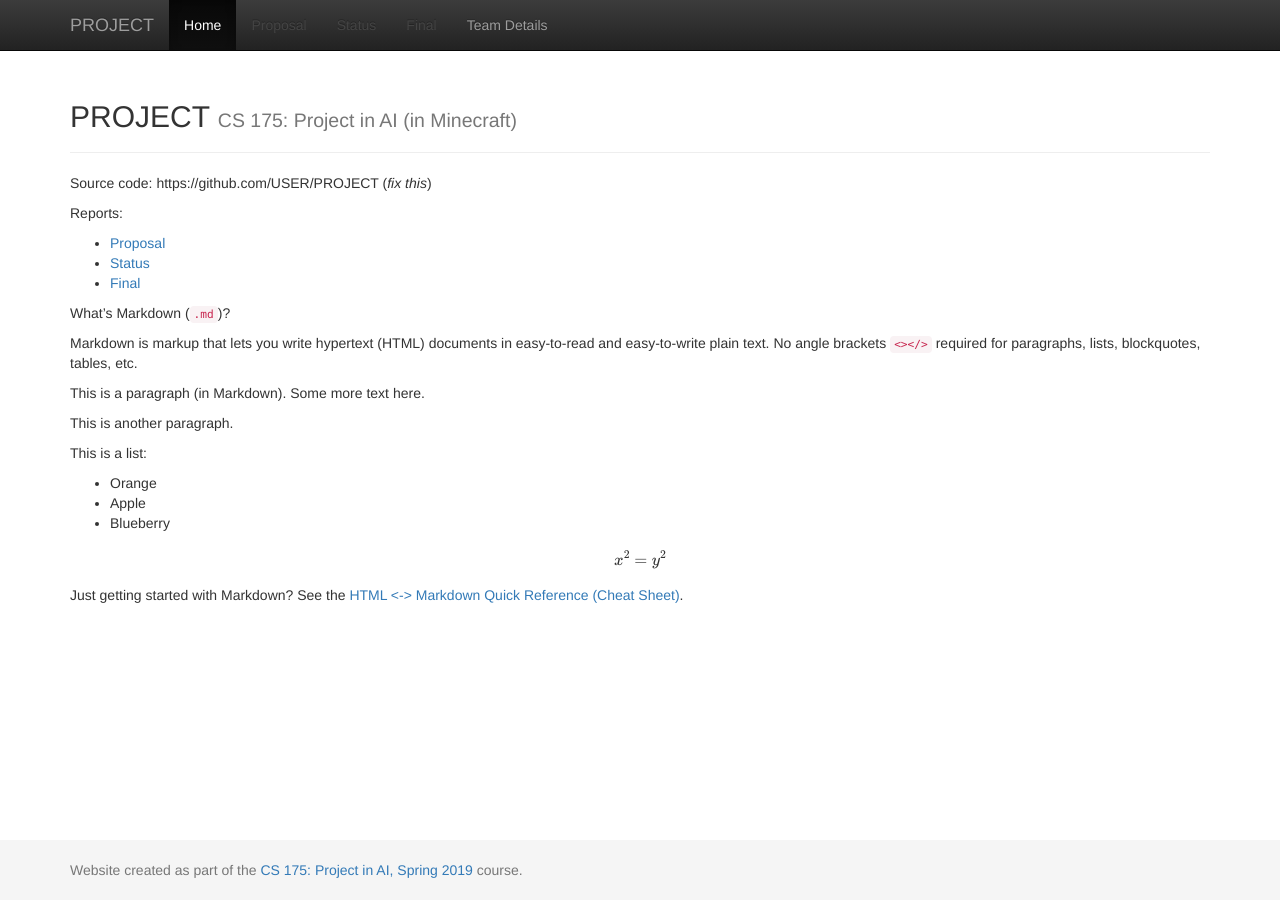
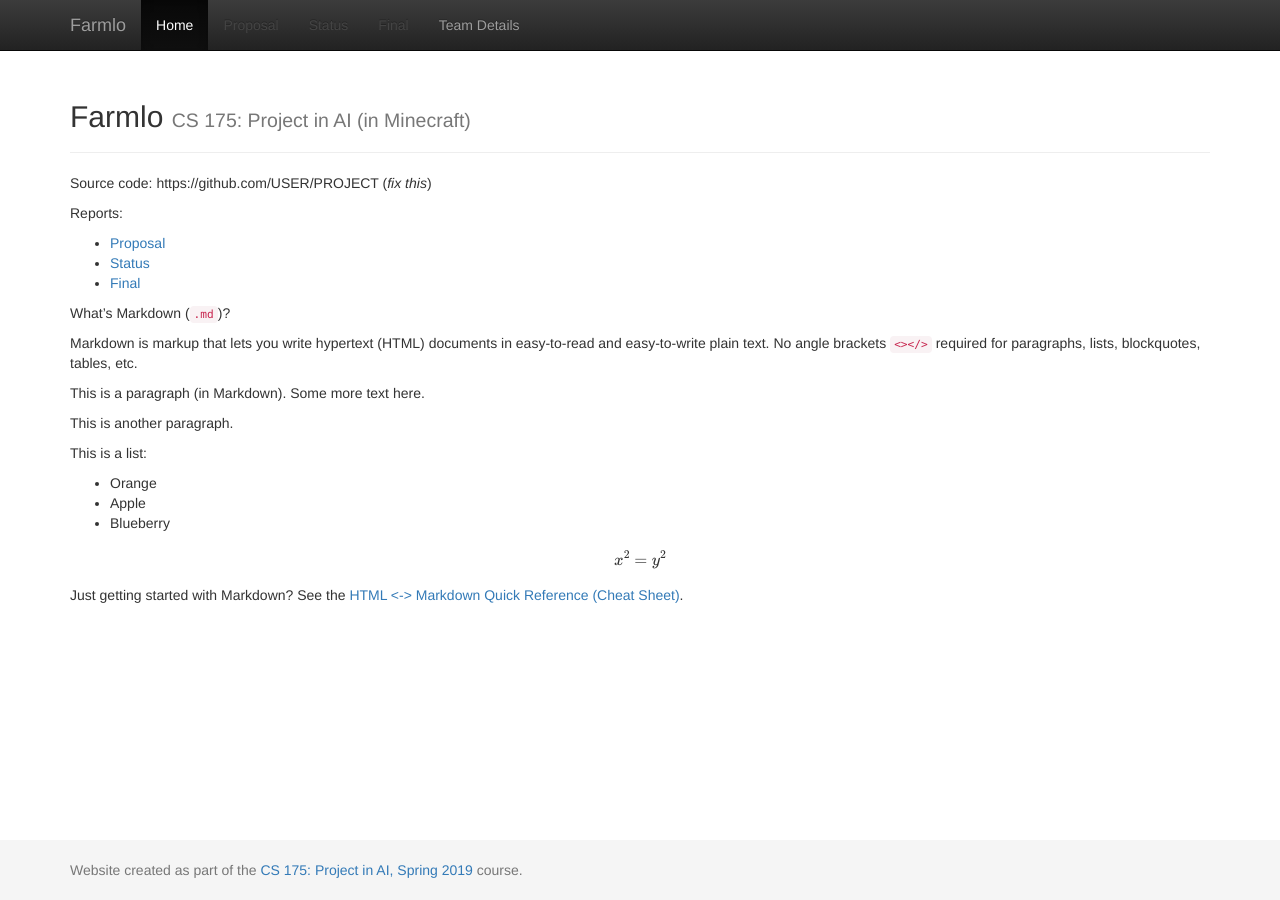
Before and after one commit to Enhjin/Vivere, a Jekyll site: the page built from docs/index.md, in a window 1280 px wide. Built offline with Jekyll 4.4.1, drawn with Linux system fonts in a browser that asks for light colours; formulas are drawn with MathJax 3.

Commit message:
Update _config.yml

```diff
--- a/docs/_config.yml
+++ b/docs/_config.yml
@@ -1,7 +1,7 @@
 ###########
 # site.title
 
-title:    'PROJECT'
+title:    'Farmlo'
 subtitle: 'CS 175: Project in AI (in Minecraft)'
 
 
```
